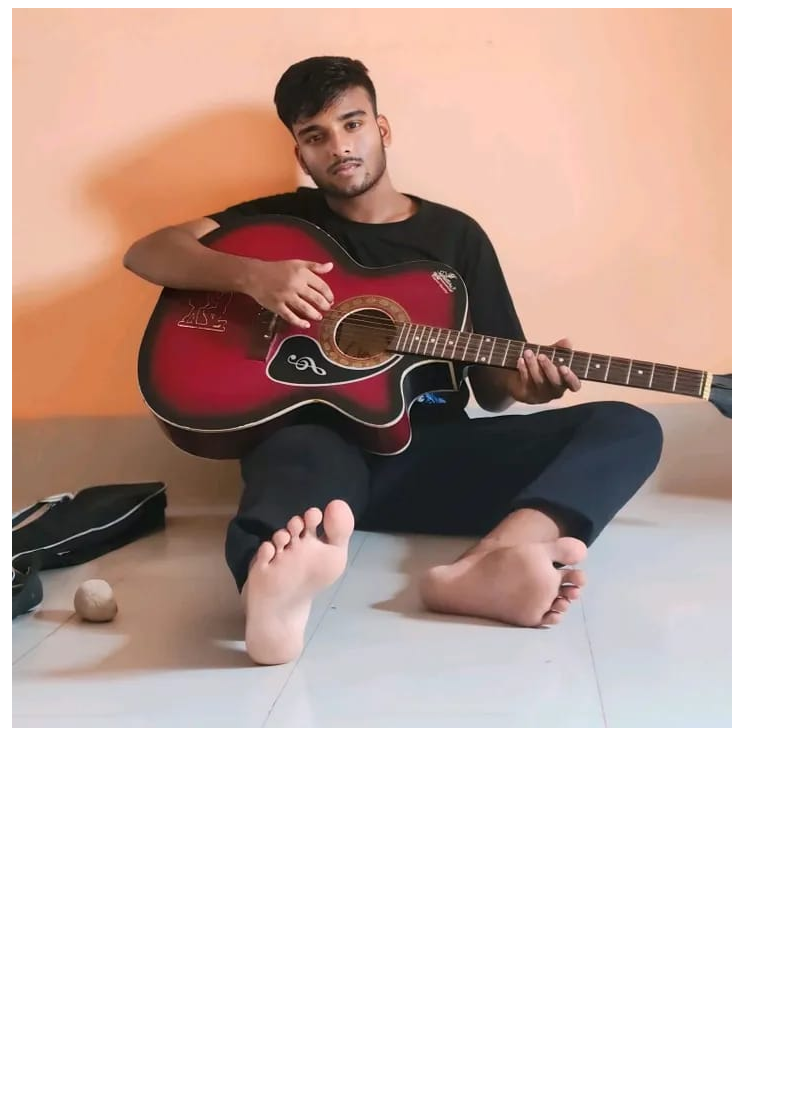
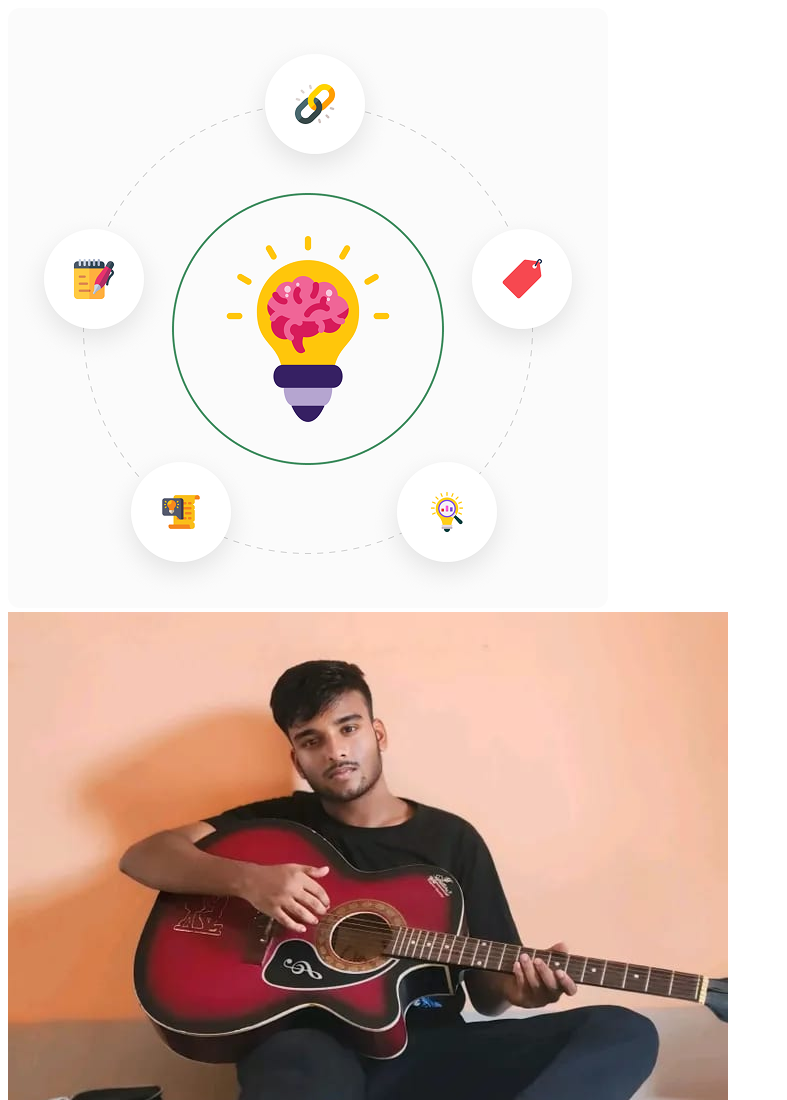
Before and after one commit to HeyAlomgir/Assignment-1, a plain HTML site: page index.html in a window 1280 px wide. Shown: the top 1100 px of the page, without its empty margins (0-787 px from the left). Before the commit the page ends 800 px from the top, so only its background shows below. Drawn offline with Linux system fonts and the light colour scheme.

Commit message:
fist pro

```diff
--- a/index.html
+++ b/index.html
@@ -7,7 +7,7 @@
     <link rel="stylesheet" href="style.css">
 </head>
 <body>
-    <img src="./B13-A01-Knowledge-Vault/assets/logo-footer.png" alt="">
+    <img src="./assets/knowledge.png" alt="">
     <img src="a2.jpg" alt="">
 </body>
 </html>
```
Also changed, not shown: Sections/Banner.png (added), Sections/Early Access Section.png (added), Sections/Footer.png (added), Sections/Navbar.png (added), Sections/Notes Section.png (added), Sections/Second Brain Section.png (added), UI/Home.png (added), assets/ArrowRight.png (added), assets/Bookmarks.png (added), assets/Brain.png (added), assets/CheckCircle.png (added), assets/Info.png (added), assets/Vector.png (added), assets/hero-bg.png (added), 3 more files, 1 other file.
